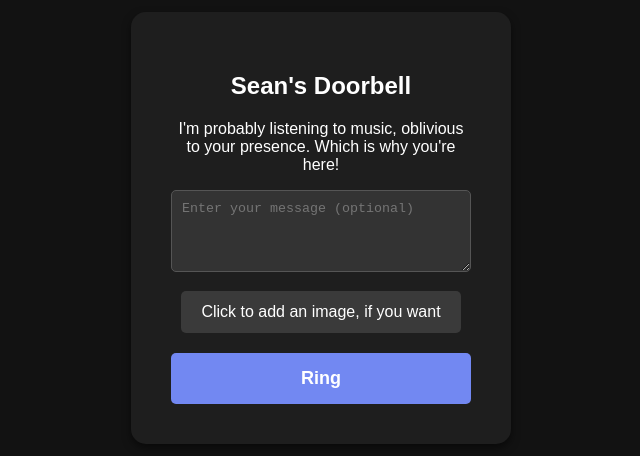
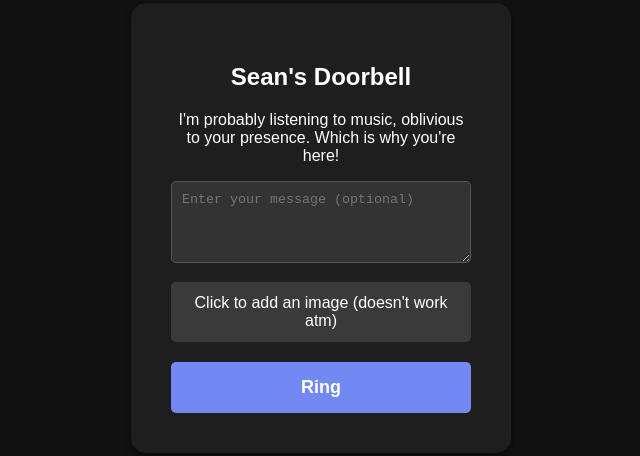
Before and after one commit to sean-a-ogrady/qr-bell-website, a plain HTML site: page index.html in a window 1280 px wide. Shown: the part 172-628 px from the top of the page, without its empty margins (319-959 px from the left). Drawn offline with Linux system fonts and the light colour scheme.

Commit message:
update page text

```diff
--- a/index.html
+++ b/index.html
@@ -108,7 +108,7 @@
         <form>
             <textarea placeholder="Enter your message (optional)" rows="4"></textarea>
             <input type="file" accept="image/*" id="img" style="display:none;" />
-            <label for="img">Click to add an image, if you want</label>
+            <label for="img">Click to add an image (doesn't work atm)</label>
             <button class="ring-button" type="submit">Ring</button>
         </form>
     </div>
```
